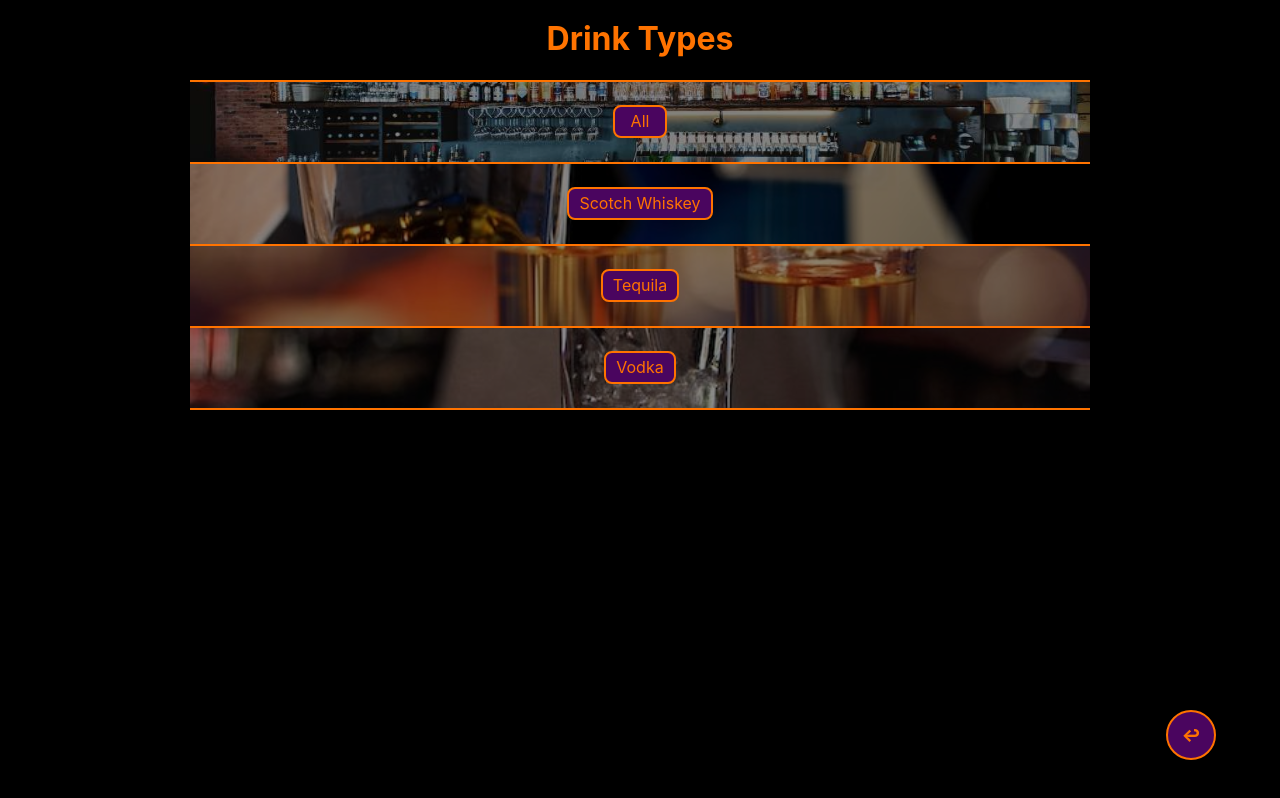
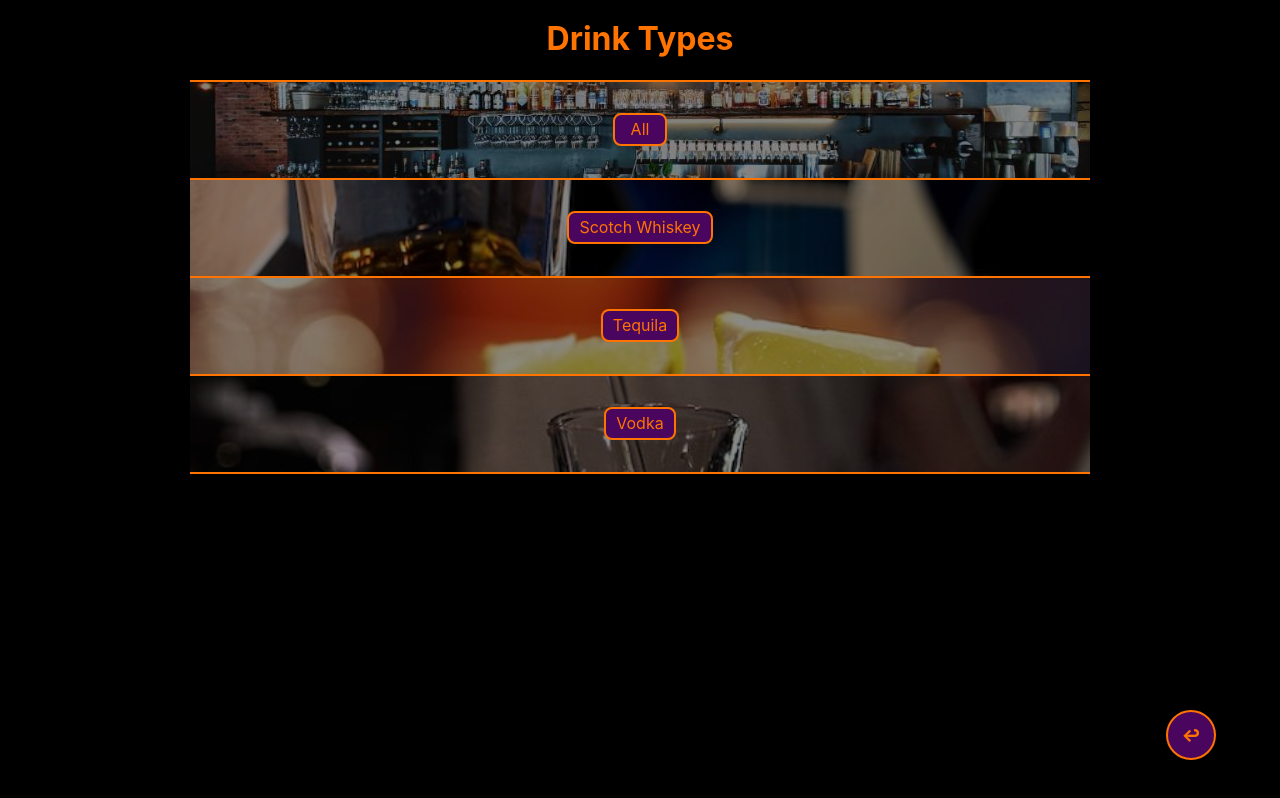
Before and after one commit to dkempen98/menu-application, a React (Create React App) app in the folder client/: page /drinks in a window 1280 px wide. Built offline with nearby package versions, Linux system fonts and the light colour scheme.

Commit message:
adjust buttons slightly

```diff
--- a/client/src/App.css
+++ b/client/src/App.css
@@ -104,7 +104,7 @@ body {
 
   list-style: none;
   width: 100% - 4px;
-  height: 5rem;
+  height: 6rem;
 
   display: flex;
   align-items: center;
@@ -114,7 +114,7 @@ body {
   background-color: rgb(139, 139, 139);
   background-blend-mode: multiply;
   background-size: cover;
-  background-position: center center;
+  background-position: top center;
   background-repeat: no-repeat;
 }
 
@@ -128,6 +128,10 @@ body {
   text-align: center;
 }
 
+.all {
+  background-position: center center;
+}
+
 .vodka {
   background-image: url('./images/vodka.jpg');
 }
@@ -138,4 +142,5 @@ body {
 
 .scotch-whiskey {
   background-image: url('./images/scotch-whiskey.jpg');
+  background-position: center center;
 }
```
